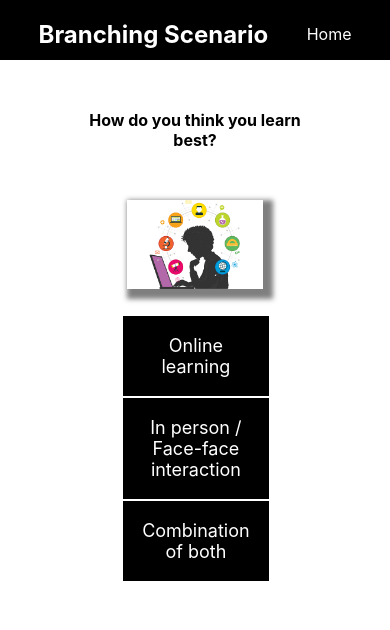
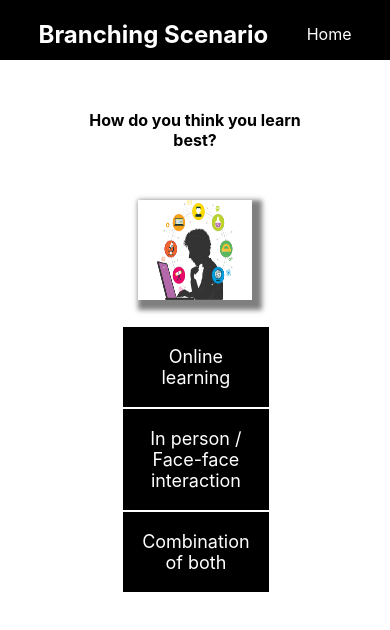
Before and after one commit to JordanLong1/class-based-branching-scenario, a React (Create React App) app: page /displayquestion in a window 390 px wide. Shown: the top 630 px of the page. Built offline with nearby package versions, Linux system fonts and the light colour scheme.

Commit message:
added image styling on breakpoint for mobile

```diff
--- a/src/index.css
+++ b/src/index.css
@@ -190,6 +190,13 @@
   }
 
 
+  .image-section img {
+    height: 100px;
+    width: 50%;
+    box-shadow: 5px 5px 5px 5px rgba(0, 0,0,0.5);
+    margin: 5%;
+
+  }
 
   .question-container {
     display: flex;
```
